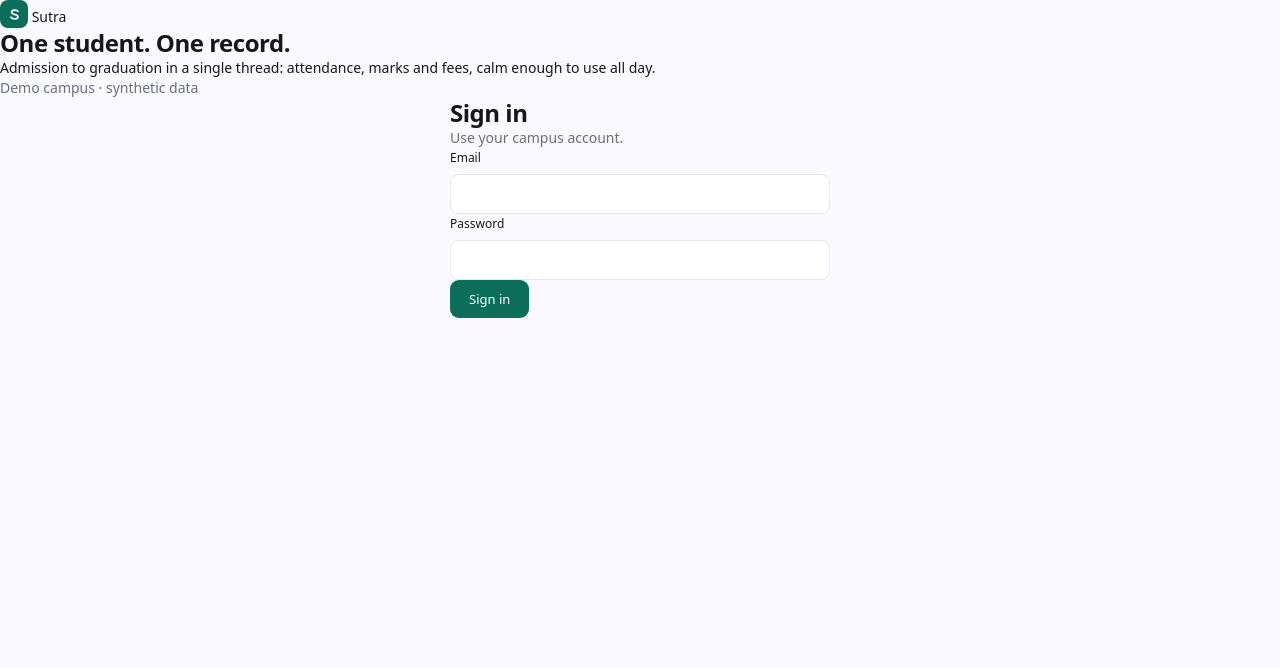
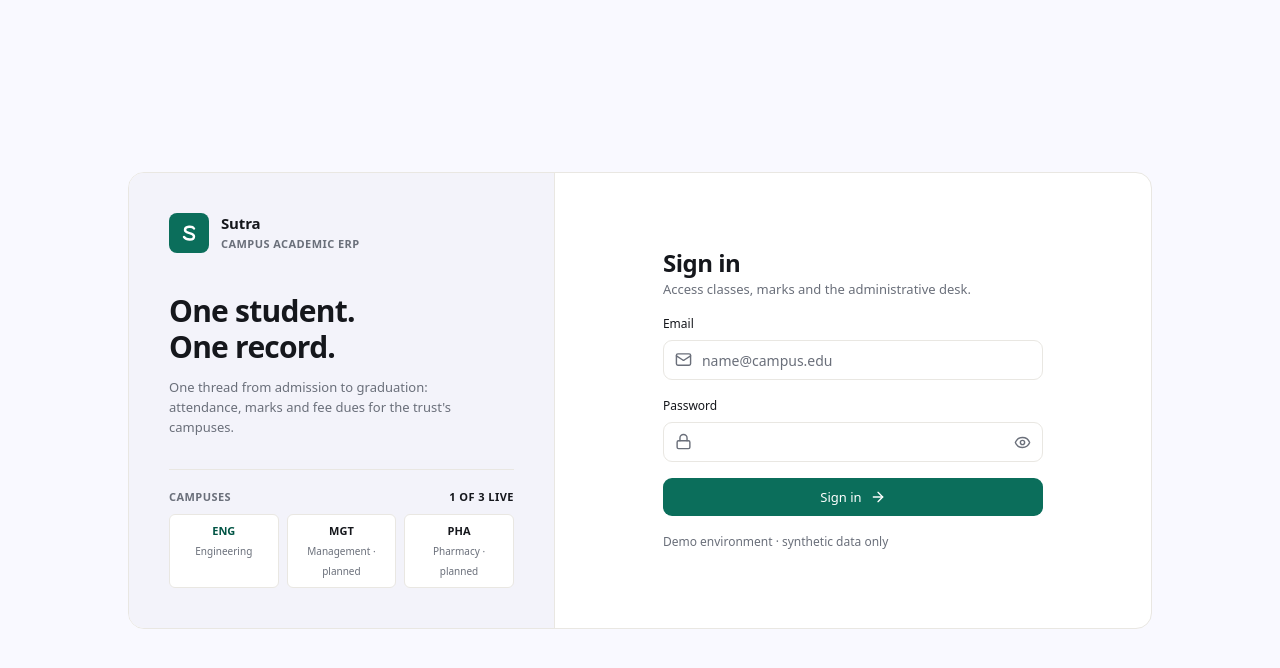
Before and after one commit to manvithknm54/Sutra, a React (Vite) app in the folder client/: page /login in a window 1280 px wide. Shown: the top 668 px of the page. Built offline with nearby package versions, Linux system fonts and the light colour scheme; no server answers.

Commit message:
feat(client): redesigned login with split layout, error banner and password toggle

```diff
--- a/client/src/pages/Login.jsx
+++ b/client/src/pages/Login.jsx
@@ -1,14 +1,18 @@
 import { useState } from "react";
 import { Navigate } from "react-router-dom";
+import { AlertCircle, ArrowRight, Eye, EyeOff, Lock, Mail } from "lucide-react";
 import { useAuth } from "../auth.jsx";
 import Logo from "../components/Logo.jsx";
 
 const DEMO = import.meta.env.VITE_DEMO === "true";
+// Brief: 3 campuses (engineering, management, pharmacy). Codes are our assumption; only ENG is built.
+const CAMPUSES = [["ENG", "Engineering", true], ["MGT", "Management", false], ["PHA", "Pharmacy", false]];
 
 export default function Login() {
   const { user, ready, login } = useAuth();
   const [email, setEmail] = useState("");
   const [password, setPassword] = useState("");
+  const [show, setShow] = useState(false);
   const [error, setError] = useState("");
   const [busy, setBusy] = useState(false);
 
@@ -21,40 +25,86 @@ export default function Login() {
     catch (err) { setError(err.message); }
     finally { setBusy(false); }
   }
-  const fill = (e) => { setEmail(e); setPassword("Sutra@2026"); setError(""); };
+  const fill = (v) => { setEmail(v); setPassword("Sutra@2026"); setError(""); };
 
   return (
-    <div className="auth">
-      <section className="auth-art">
-        <div className="brand"><Logo /> Sutra</div>
+    <div className="auth-wrap">
+      <div className="auth-card">
+        <section className="auth-left">
+          <div style={{ display: "grid", gap: 40 }}>
+            <div className="brand-row">
+              <Logo size={40} />
+              <div><b>Sutra</b><span className="label">Campus academic ERP</span></div>
+            </div>
             <div>
-          <h1>One student. One record.</h1>
-          <p>Admission to graduation in a single thread: attendance, marks and fees, calm enough to use all day.</p>
+              <h1>One student.<br />One record.</h1>
+              <p className="lead">One thread from admission to graduation: attendance, marks and fee dues for the trust's campuses.</p>
             </div>
-        <span className="muted">Demo campus · synthetic data</span>
+          </div>
+          <div style={{ borderTop: "1px solid var(--line)", paddingTop: 20 }}>
+            <div style={{ display: "flex", justifyContent: "space-between" }}>
+              <span className="label">Campuses</span>
+              <span className="label" style={{ color: "var(--ink)" }}>1 of 3 live</span>
+            </div>
+            <div className="campuses">
+              {CAMPUSES.map(([code, name, live]) => (
+                <div key={code} className={`campus ${live ? "live" : ""}`}><b>{code}</b><span>{name}{live ? "" : " · planned"}</span></div>
+              ))}
+            </div>
+          </div>
         </section>
 
-      <section className="auth-form">
-        <form onSubmit={submit}>
-          <div><h1>Sign in</h1><p className="muted">Use your campus account.</p></div>
+        <section className="auth-right">
+          <div className="auth-form">
+            <div className="auth-m-brand brand-row"><Logo size={32} /><div><b>Sutra</b><span className="label">Campus academic ERP</span></div></div>
+            <div>
+              <h1>Sign in</h1>
+              <p className="sub">Access classes, marks and the administrative desk.</p>
+            </div>
+
+            {error && (
+              <div className="alert" role="alert">
+                <AlertCircle size={18} />
+                <div><b>Sign-in failed</b><span>{error}</span></div>
+              </div>
+            )}
+
+            <form onSubmit={submit} style={{ display: "grid", gap: 16 }}>
               <div className="field">
                 <label htmlFor="email">Email</label>
-            <input id="email" className="input" type="email" autoComplete="username" value={email} onChange={(e) => setEmail(e.target.value)} required />
+                <div className="with-icon">
+                  <Mail size={17} />
+                  <input id="email" className={`input ${error ? "err" : ""}`} type="email" autoComplete="username"
+                    placeholder="name@campus.edu" value={email} onChange={(e) => setEmail(e.target.value)} required />
+                </div>
               </div>
               <div className="field">
                 <label htmlFor="pw">Password</label>
-            <input id="pw" className="input" type="password" autoComplete="current-password" value={password} onChange={(e) => setPassword(e.target.value)} required />
+                <div className="with-icon">
+                  <Lock size={17} />
+                  <input id="pw" className={`input ${error ? "err" : ""}`} type={show ? "text" : "password"} autoComplete="current-password"
+                    value={password} onChange={(e) => setPassword(e.target.value)} required />
+                  <button type="button" className="icon-btn" aria-label={show ? "Hide password" : "Show password"} onClick={() => setShow((s) => !s)}>
+                    {show ? <EyeOff size={17} /> : <Eye size={17} />}
+                  </button>
                 </div>
-          {error && <div className="form-error" role="alert" style={{ margin: 0 }}>{error}</div>}
-          <button className="btn" disabled={busy}>{busy ? "Signing in…" : "Sign in"}</button>
+              </div>
+              <button className="btn" disabled={busy}>{busy ? "Signing in…" : <>Sign in <ArrowRight size={16} /></>}</button>
+            </form>
+
             {DEMO && (
-            <div className="demo" aria-label="Demo accounts">
-              <button type="button" className="badge" onClick={() => fill("admin@sutra.demo")}>Demo: office admin</button>
-              <button type="button" className="badge" onClick={() => fill("sanjay@sutra.demo")}>Demo: faculty</button>
+              <div style={{ borderTop: "1px solid var(--line)", paddingTop: 16 }}>
+                <p className="label">Quick fill for reviewers</p>
+                <div className="demo">
+                  <button type="button" onClick={() => fill("admin@sutra.demo")}><span className="dot" />Demo: office admin</button>
+                  <button type="button" onClick={() => fill("sanjay@sutra.demo")}><span className="dot" />Demo: faculty</button>
+                </div>
               </div>
             )}
-        </form>
+            <p className="muted" style={{ fontSize: 12 }}>Demo environment · synthetic data only</p>
+          </div>
         </section>
+      </div>
     </div>
   );
 }
```
Lines whose indentation alone changed are shown as unchanged.
